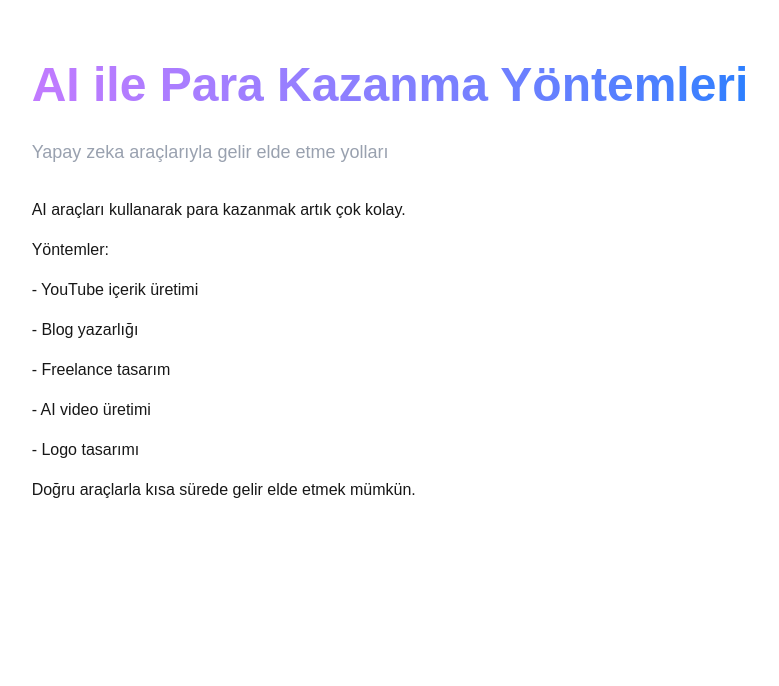
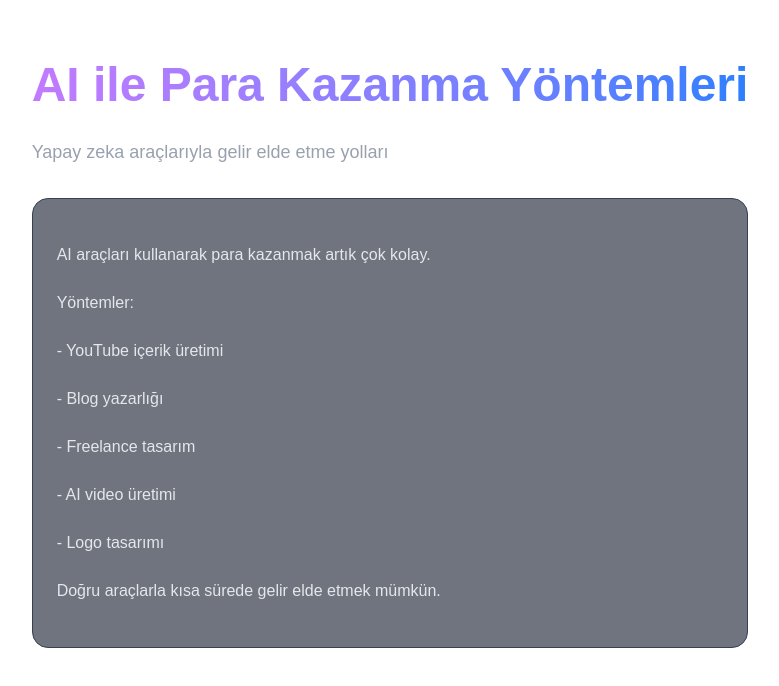
Before and after one commit to mehmetetkaaksoy/ai-tools-site, a Next.js app: page /blog/ai-ile-para-kazanma-yontemleri in a window 1280 px wide. Shown: the top 686 px of the page, without its empty margins (250-1029 px from the left). Built offline with nearby package versions, Linux system fonts and the light colour scheme.

Commit message:
blog content upgrade

```diff
--- a/app/blog/[slug]/page.tsx
+++ b/app/blog/[slug]/page.tsx
@@ -18,7 +18,7 @@ export default async function Page({ params }: any) {
     {blog.description}
   </p>
 
-  <div className="space-y-4">
+  <div className="bg-gray-900/60 backdrop-blur-md border border-gray-700 rounded-2xl p-6 leading-8 text-gray-200 whitespace-pre-line space-y-4">
   {blog.content.split("\n").map((line, i) => (
     <p key={i}>{line}</p>
   ))}
```
